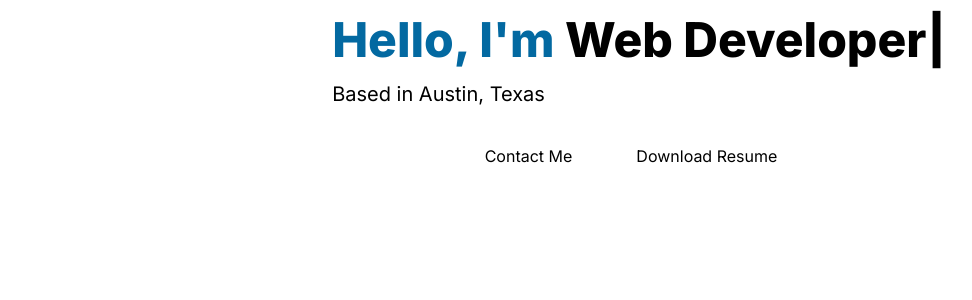
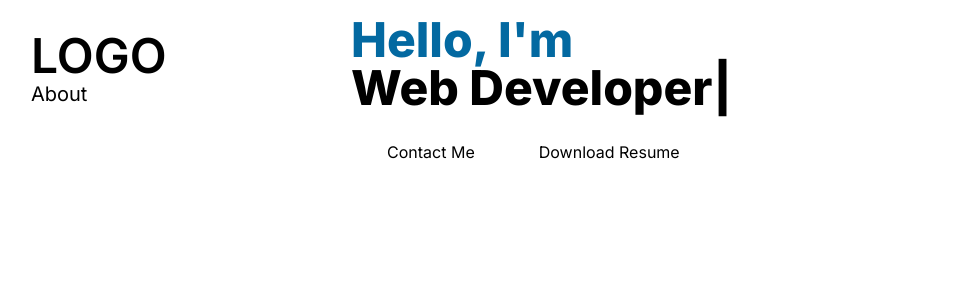
Before and after one commit to arandel1/portfolio, a Next.js app: page / in a window 1280 px wide. Shown: the top 300 px of the page, without its empty margins (1-973 px from the left). Built offline with nearby package versions, Linux system fonts and the light colour scheme.

Commit message:
navbar in progress

```diff
--- a/app/components/HeroSection.jsx
+++ b/app/components/HeroSection.jsx
@@ -2,19 +2,17 @@
 import React from 'react'
 import Image from 'next/image'
 import  { TypeAnimation } from 'react-type-animation'
-import { Bai_Jamjuree } from 'next/font/google'
-
-
 
 const HeroSection = () => {
   return (
     <section>
-      <div className='grid grid-cols-1 lsm:grid-cols-12'>
+      <div className='grid grid-cols-1 sm:grid-cols-12'>
         <div className='col-span-7 place-self-center text-center sm:text-left'>
           <h1 className="text-black mb-4 text-4xl sm:text-5xl font-extrabold">
             <span className="text-sky-700 text-4xl sm:text-5xl font-extrabold">
               Hello, I'm {" "}
             </span>
+            <br/>
             <TypeAnimation
               sequence={[
                 "Allison",
@@ -31,14 +29,6 @@ const HeroSection = () => {
               repeat={Infinity}
             />
           </h1>
-          <p className='text-black  text-base sm:text-lg mb-6 lg:text-xl'>
-            Based in Austin, Texas
-          </p>
-        </div>
-        <div className='col-span-5'>
-          {/* add image here at some point <image
-            src = 'image'
-          /> */}
         </div>
         <div className='col-span-7 place-self-center text-center sm:text-left'>
           <button className='px-6 py-3 w-full sm:w-fit rounded-full mr-4 bg-transparent hover:bg-sky-700 hover:text-white'>
--- /dev/null
+++ b/app/components/NavBar.jsx
@@ -0,0 +1,19 @@
+import Link from "next/link";
+import React from "react";
+
+const NavBar = () => {
+  return(
+    <nav>
+      <div className="flex flex-wrap items-center justify-between mx-auto p-8">
+        <Link href={'/'} className="text-5xl text-black font-semibold">
+          LOGO
+        </Link>
+      <div className='menu hidden md:block md:w-auto' id="navbar"></div>
+        <ul>
+          <li><Link href={"#about"} className="block py-2 pl-3 pr-3 text-black sm:text-xl rounded md:p-0 hover:text-sky-700">About</Link></li>
+        </ul>
+    </div></nav>
+  )
+}
+
+export default NavBar
--- /dev/null
+++ b/app/components/NavLink.jsx
@@ -0,0 +1,9 @@
+const NavLink = ({ href, title }) => {
+  return(
+    <Link href={"#about"} className="block py-2 pl-3 pr-3 text-black sm:text-xl rounded md:p-0 hover:text-sky-700">
+      { title }
+    </Link>
+  );
+};
+
+export default  NavLink
--- a/app/page.js
+++ b/app/page.js
@@ -1,10 +1,12 @@
 import Image from "next/image";
 import HeroSection from "./components/HeroSection";
+import NavBar from "./components/NavBar";
 
 export default function Home() {
   return (
     <main className="flex min-h-screen flex-co bg-white ">
-      <div className="container mx-auto py-4 px-10">
+      <NavBar/>
+      <div className="container mx-auto px-12 py-4">
         <HeroSection />
       </div>
     </main>
```
